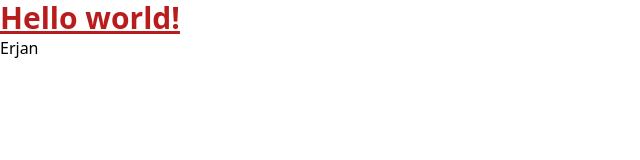
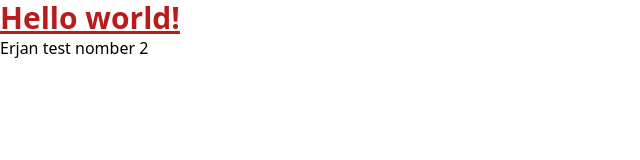
Before and after one commit to Erjankydyrov/enterkgtemplate, a website: page index.html in a window 1280 px wide. Shown: the whole page, without its empty margins (0-640 px from the left). Drawn offline with Linux system fonts and the light colour scheme.

Commit message:
Erjan second test for git merge

```diff
--- a/index.html
+++ b/index.html
@@ -11,6 +11,6 @@
   <h1 class="text-3xl font-bold underline text-red-700">
     Hello world!
   </h1>
-  <h2>Erjan</h2>
+  <h2>Erjan test nomber 2</h2>
 </body>
 </html>
```
